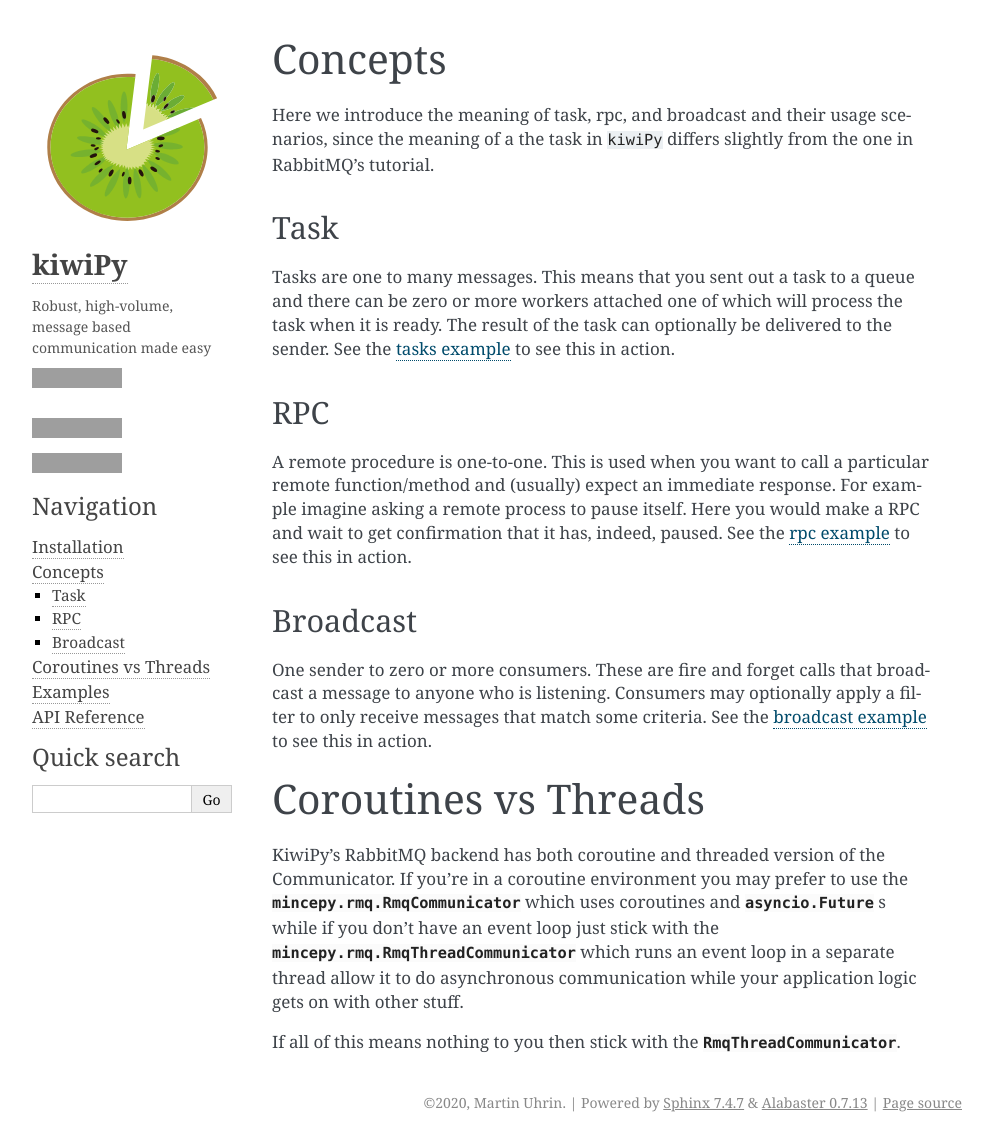
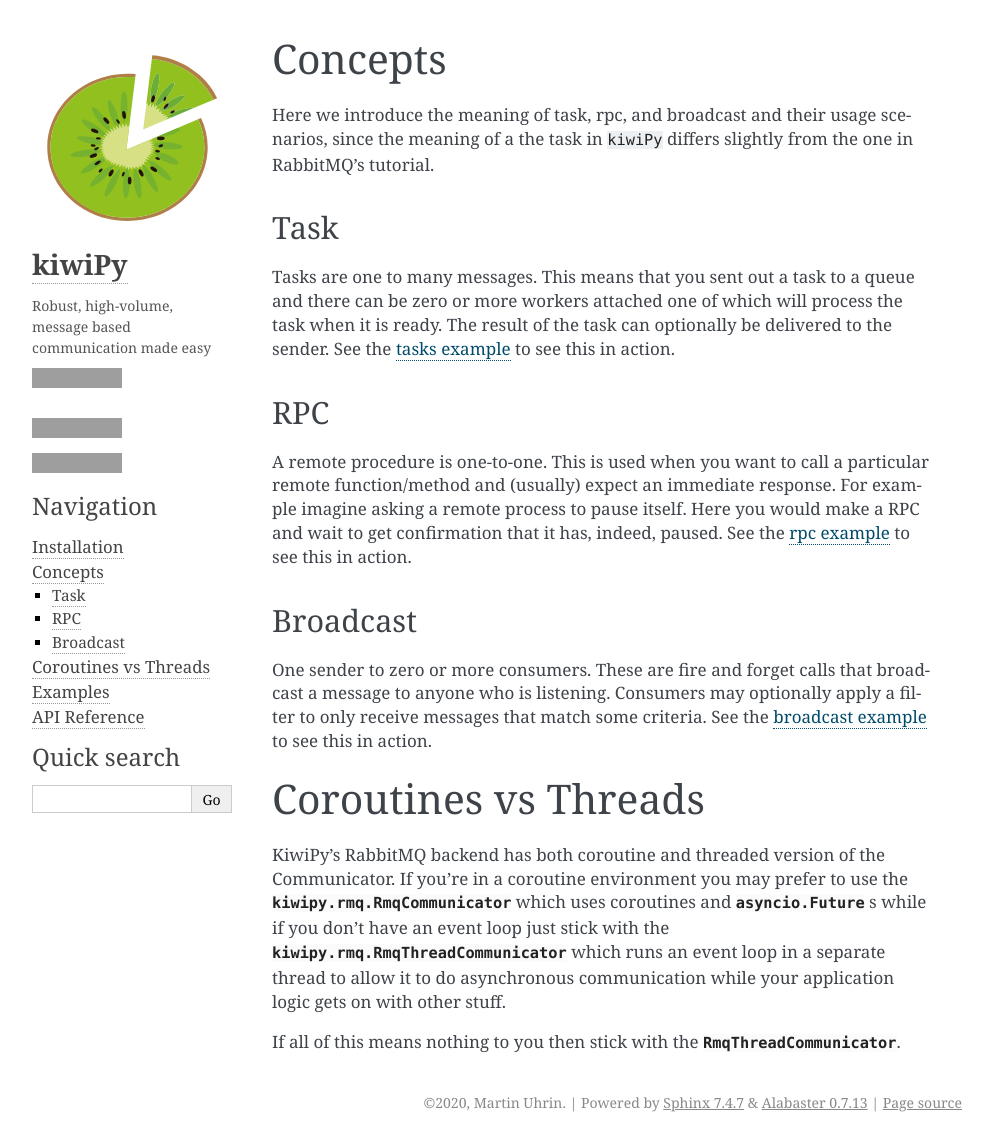
Before and after one commit to aiidateam/kiwipy, a Sphinx documentation site: the page built from docs/source/concepts.rst, in a window 1280 px wide, cut to the strip 0-1142 px from the top of the page. Shown: the whole strip, without its empty margins (148-1140 px from the left). Built offline with Sphinx 7.4.7, drawn with Linux system fonts in a browser that asks for light colours; the version number is read from the project's files by our own code; grey boxes are pictures that could not be loaded.

Commit message:
PR change requests

```diff
--- a/docs/source/concepts.rst
+++ b/docs/source/concepts.rst
@@ -37,9 +37,9 @@ Coroutines vs Threads
 =====================
 
 KiwiPy's RabbitMQ backend has both coroutine and threaded version of the Communicator.  If you're in a coroutine
-environment you may prefer to use the :class:`mincepy.rmq.RmqCommunicator` which uses coroutines and
-:class:`asyncio.Future` s while if you don't have an event loop just stick with the :class:`mincepy.rmq.RmqThreadCommunicator` which
-runs an event loop in a separate thread allow it to do asynchronous communication while your application logic gets on
+environment you may prefer to use the :class:`kiwipy.rmq.RmqCommunicator` which uses coroutines and
+:class:`asyncio.Future` s while if you don't have an event loop just stick with the :class:`kiwipy.rmq.RmqThreadCommunicator` which
+runs an event loop in a separate thread to allow it to do asynchronous communication while your application logic gets on
 with other stuff.
 
-If all of this means nothing to you then stick with the :class:`~mincepy.rmq.RmqThreadCommunicator`.
+If all of this means nothing to you then stick with the :class:`~kiwipy.rmq.RmqThreadCommunicator`.
--- a/docs/source/conf.py
+++ b/docs/source/conf.py
@@ -91,7 +91,7 @@ html_theme_options = {
     'codecov_button': True,
     'description': 'Robust, high-volume, message based communication made easy',
     'github_button': True,
-    'github_repo': 'mincepy',
+    'github_repo': 'kiwipy',
     'github_type': 'star',
     'github_user': 'aiidateam',
     'travis_button': True,
```
Also changed, not shown: docs/source/examples/broadcast.ipynb.
